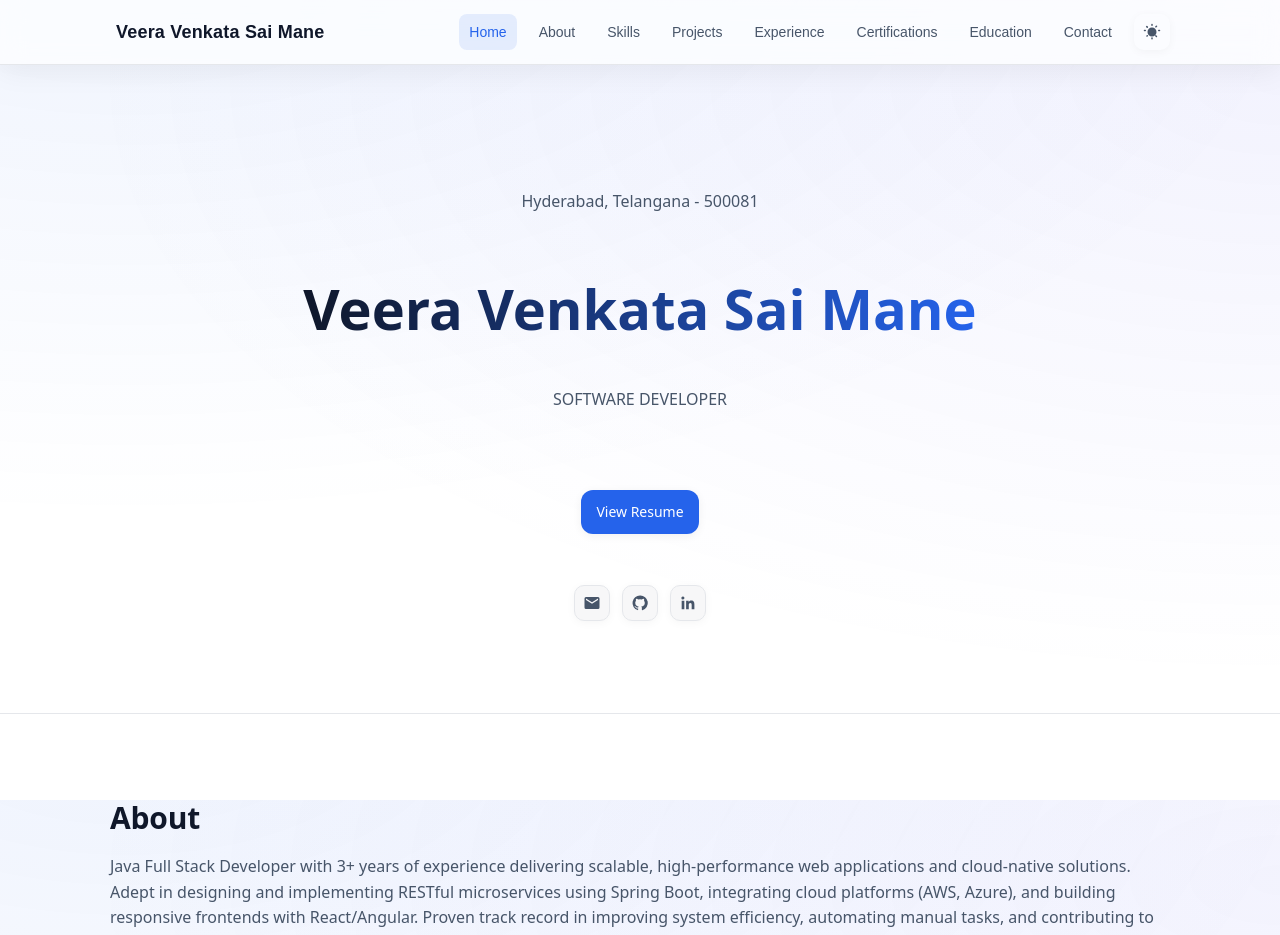
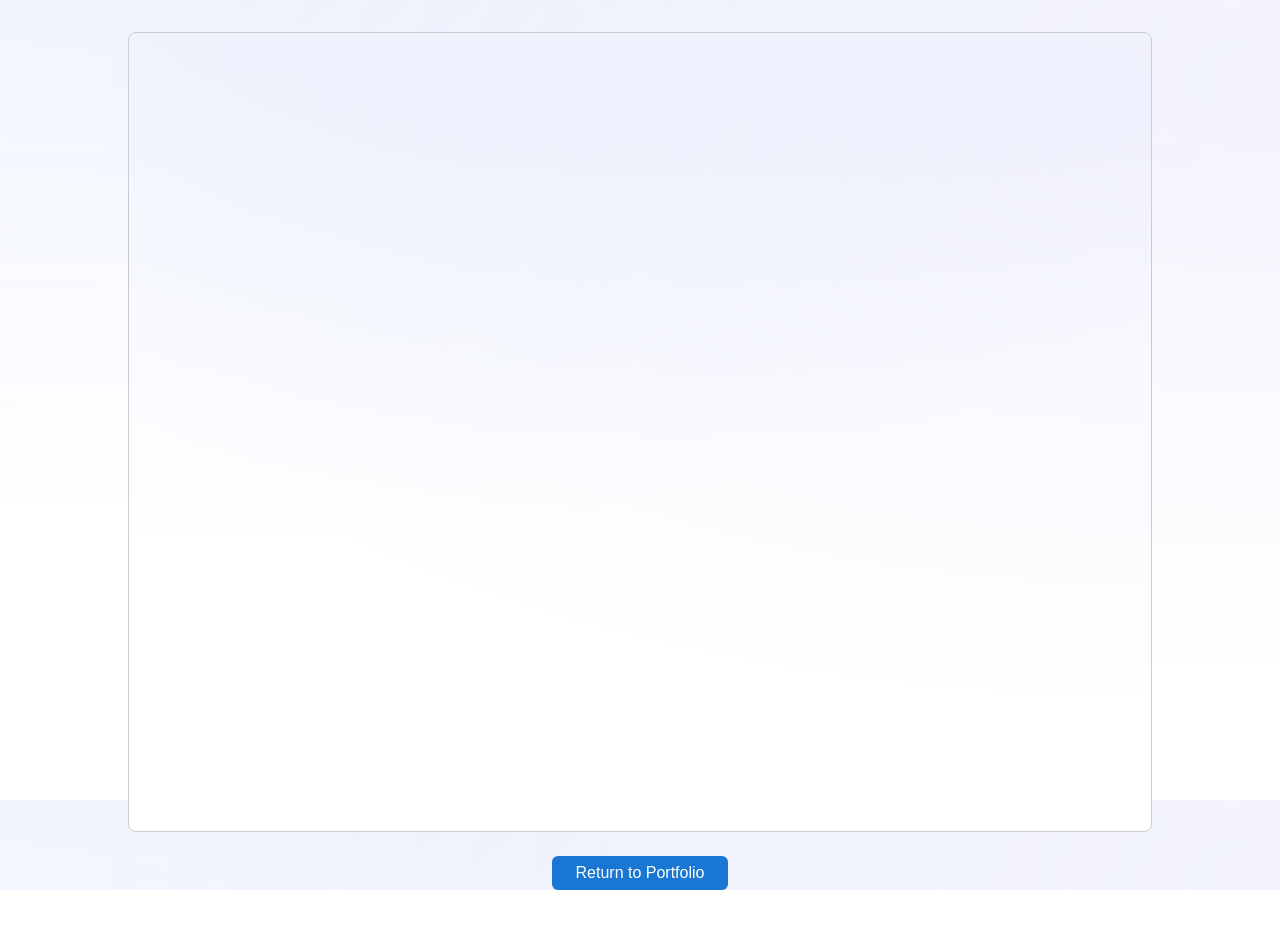
Before and after one commit to Venkat0629/creative-portfolio, a React (Vite) app: page /resume in a window 1280 px wide. Shown: the top 935 px of the page. After the commit the page ends 890 px from the top, so only its background shows below. Built offline with nearby package versions, Linux system fonts and the light colour scheme.

Commit message:
Added resume functioanlity

```diff
--- a/package.json
+++ b/package.json
@@ -11,7 +11,8 @@
   },
   "dependencies": {
     "react": "^19.1.1",
-    "react-dom": "^19.1.1"
+    "react-dom": "^19.1.1",
+    "react-router-dom": "^7.9.5"
   },
   "devDependencies": {
     "@eslint/js": "^9.36.0",
--- a/src/App.jsx
+++ b/src/App.jsx
@@ -9,6 +9,8 @@ import Certifications from './components/Certifications'
 import Education from './components/Education'
 import Contact from './components/Contact'
 import Footer from './components/Footer'
+import { Routes, Route } from 'react-router-dom'
+import Resume from './Resume'
 
 function App() {
   const [theme, setTheme] = useState('light')
@@ -59,6 +61,9 @@ function App() {
 
   return (
     <div>
+      <Routes>
+        <Route path="/" element={
+          <>
             <Navbar
               theme={theme}
               toggleTheme={toggleTheme}
@@ -66,36 +71,31 @@ function App() {
               toggleMenu={toggleMenu}
               profileName={data?.profile?.name}
             />
-
             <main>
               <Hero
                 loading={loading}
                 profile={data?.profile}
                 links={data?.links}
               />
-
               <About about={data?.about} />
-
               <Skills skills={data?.skills} />
-
               <Projects projects={data?.projects} />
-
               <Experience experience={data?.experience} />
-
               <Certifications
                 accomplishments={data?.accomplishments}
                 certifications={data?.certifications}
               />
-
               <Education
                 education={data?.education}
                 educationItems={data?.educationItems}
               />
-
               <Contact email={data?.links?.email} />
             </main>
-
             <Footer name={data?.profile?.name} />
+          </>
+        } />
+        <Route path="/resume" element={<Resume />} />
+      </Routes>
     </div>
   )
 }
--- /dev/null
+++ b/src/Resume.jsx
@@ -0,0 +1,25 @@
+import React from 'react';
+
+const resumeUrl = '/src/assets/Resume 25.pdf';
+
+export default function Resume() {
+  return (
+    <div style={{ textAlign: 'center', margin: '2rem 0' }}>
+      {/* <h2>Resume</h2> */}
+      <iframe
+        src={resumeUrl}
+        title="Resume"
+        width="80%"
+        height="800px"
+        style={{ border: '1px solid #ccc', borderRadius: '8px' }}
+      />
+      <br />
+      <button
+        style={{ marginTop: '1rem', padding: '0.5rem 1.5rem', fontSize: '1rem', borderRadius: '6px', border: 'none', background: '#1976d2', color: '#fff', cursor: 'pointer' }}
+        onClick={() => window.location.href = '/'}
+      >
+        Return to Portfolio
+      </button>
+    </div>
+  );
+}
--- a/src/components/Hero.jsx
+++ b/src/components/Hero.jsx
@@ -18,7 +18,7 @@ const Hero = ({ loading, profile, links }) => {
           </>
         )}
         <div className="cta" role="group" aria-label="Primary actions">
-          <a className="btn primary" href={links?.resume || './resume.pdf'} target="_blank" rel="noopener" aria-label="Open Resume">View Resume</a>
+          <a className="btn primary" href="/resume" aria-label="Open Resume">View Resume</a>
         </div>
         <SocialLinks email={links?.email} github={links?.github} linkedin={links?.linkedin} />
       </div>
--- a/src/main.jsx
+++ b/src/main.jsx
@@ -1,11 +1,14 @@
 import React from 'react'
 import { StrictMode } from 'react'
 import { createRoot } from 'react-dom/client'
+import { BrowserRouter } from 'react-router-dom'
 import './index.css'
 import App from './App.jsx'
 
 createRoot(document.getElementById('root')).render(
   <StrictMode>
-    <App />
+    <BrowserRouter>
+      <App />
+    </BrowserRouter>
   </StrictMode>,
 )
```
Also changed, not shown: 2 other files (tests, documents, lock files or other folders). Lines whose indentation alone changed are shown as unchanged.
